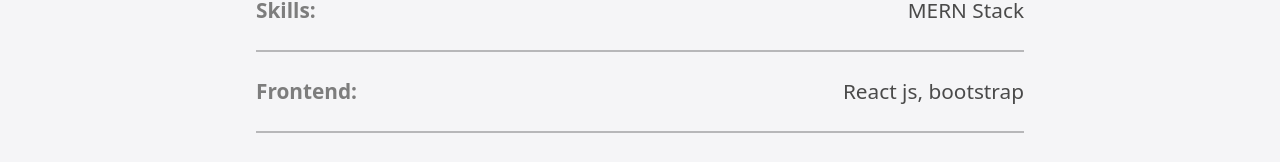
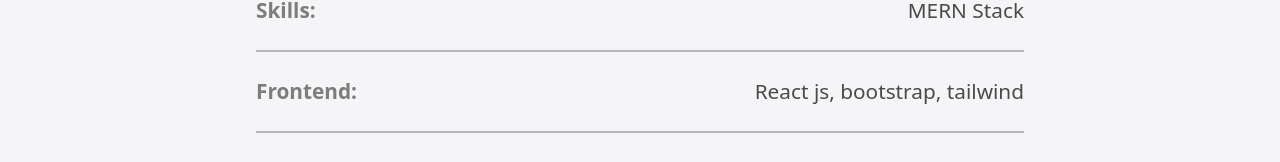
Before and after one commit to davud600/Portfolio, a React (Create React App) app: page /about in a window 1280 px wide. Shown: the part 223-385 px from the top of the page. Built offline with nearby package versions, Linux system fonts and the light colour scheme.

Commit message:
added tailwind to frontend skills

```diff
--- a/src/components/About.js
+++ b/src/components/About.js
@@ -82,7 +82,7 @@
             fontSize: fontSize,
             color: PRIMARY_TEXT_COLOR,
           }}>
-          React js, bootstrap
+          React js, bootstrap, tailwind
         </p>
       </div>
       <hr className="pb-0 mb-4 mt-2 align-self-center" style={LINE_STYLE} />
```
